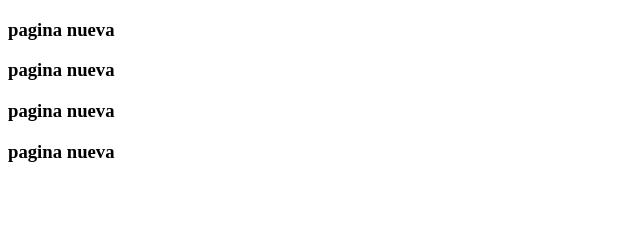
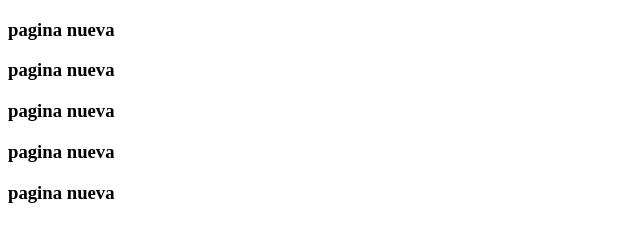
Before and after one commit to felipelena8/e-commerce-electrodomesticos, a website: page index.html in a window 1280 px wide. Shown: the whole page, without its empty margins (0-640 px from the left). Drawn offline with Linux system fonts and the light colour scheme.

Commit message:
nueva pagina

```diff
--- a/index.html
+++ b/index.html
@@ -14,6 +14,7 @@
         <h3>pagina nueva</h3>
         <h3>pagina nueva</h3>
         <h3>pagina nueva</h3>
+        <h3>pagina nueva</h3>
     </header>
 </body>
 
```
